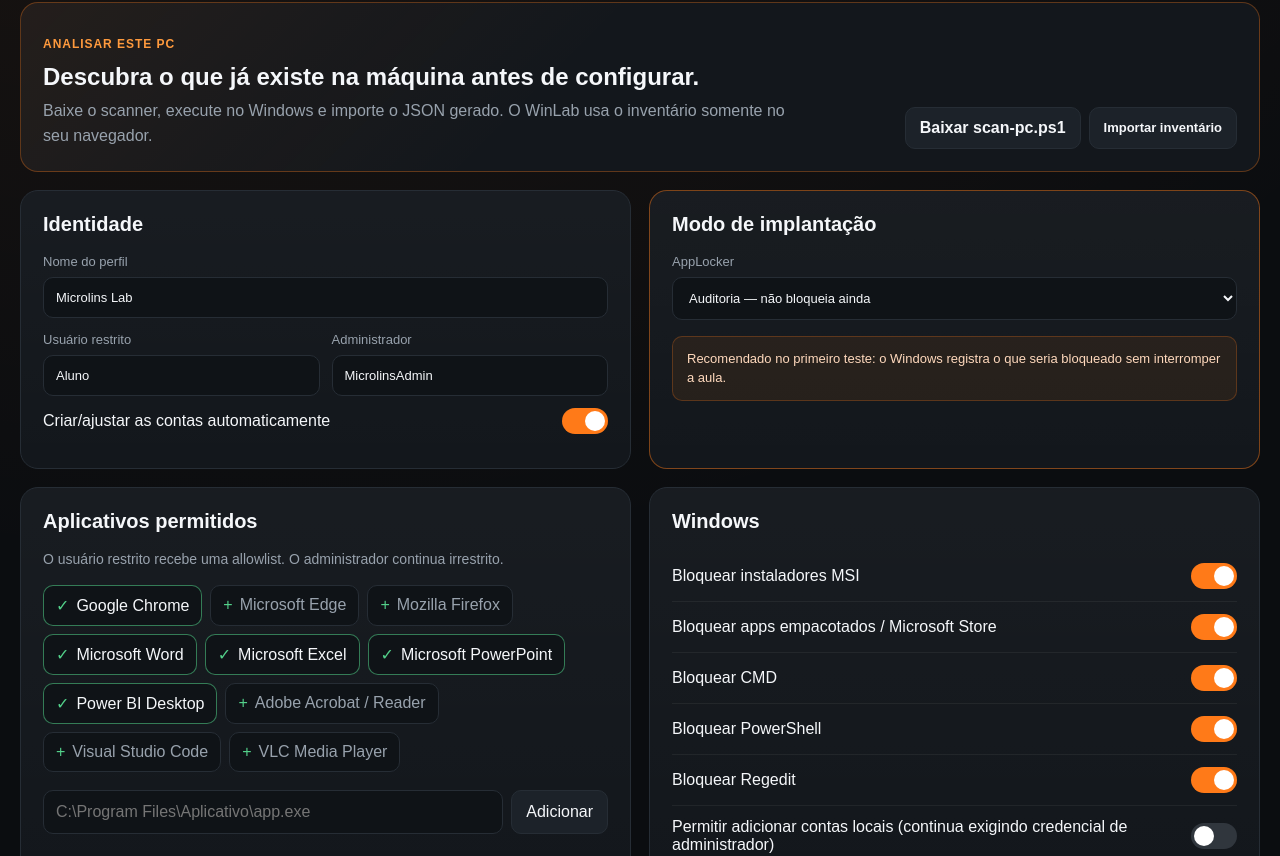
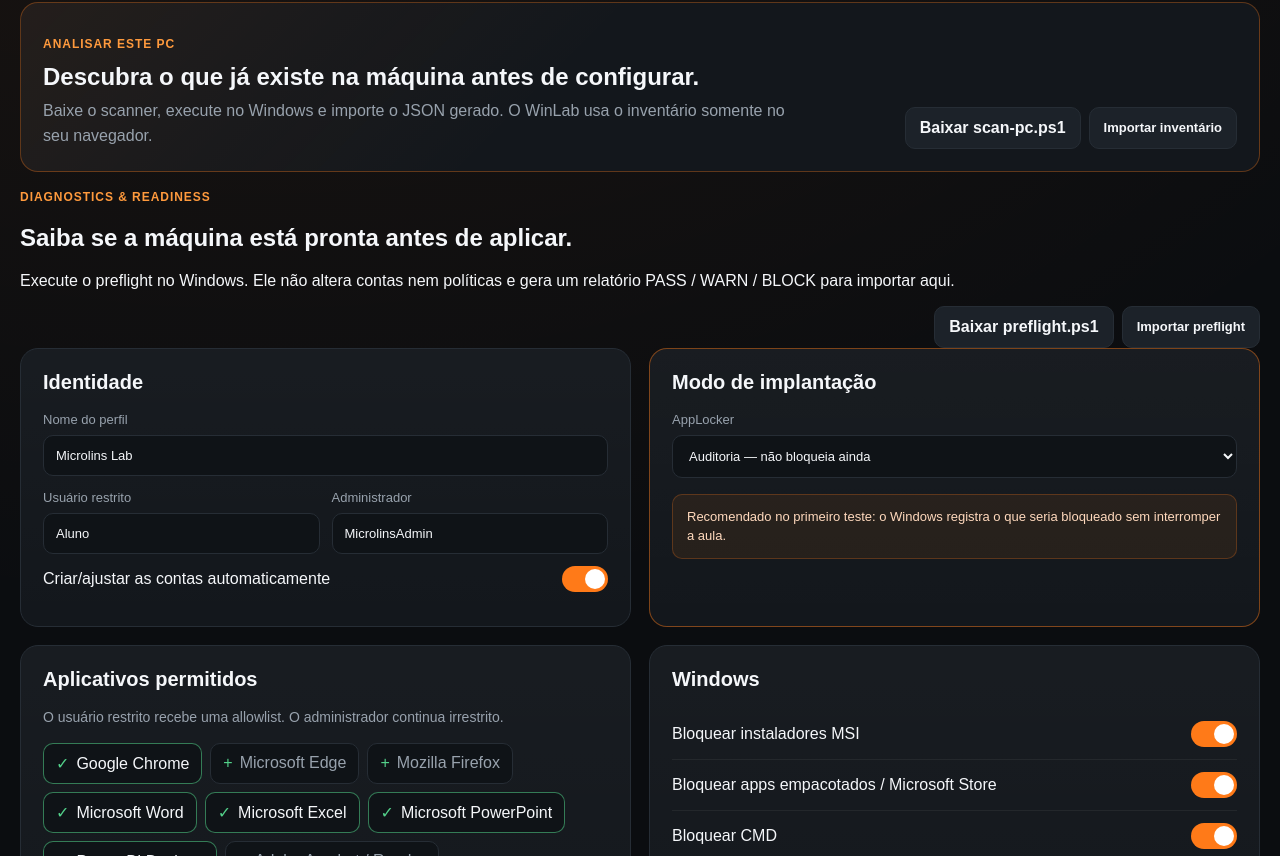
Before and after one commit to krrozino/winlab, a Next.js app: page / in a window 1280 px wide. Shown: the part 644-1500 px from the top of the page. Built offline with nearby package versions, Linux system fonts and the light colour scheme.

Commit message:
feat: import and display machine readiness reports

```diff
--- a/src/app/page.tsx
+++ b/src/app/page.tsx
@@ -12,6 +12,9 @@ import {
 } from "@/lib/inventory";
 import type { PcInventory } from "@/lib/inventory-types";
 import { generateInventoryScannerScript } from "@/lib/inventory-script";
+import { parsePreflightReportJson, isPreflightReady } from "@/lib/preflight";
+import type { PreflightReport } from "@/lib/preflight-types";
+import { generatePreflightScript } from "@/lib/preflight-script";
 import { getConfigReview } from "@/lib/review";
 import { getPreset, presets } from "@/lib/presets";
 import { Config, AllowedAppId, PresetId } from "@/lib/types";
@@ -51,6 +54,8 @@ export default function Home() {
   const [inventory, setInventory] = useState<PcInventory | null>(null);
   const [inventoryStatus, setInventoryStatus] = useState<string | null>(null);
   const [inventorySearch, setInventorySearch] = useState("");
+  const [preflightReport, setPreflightReport] = useState<PreflightReport | null>(null);
+  const [preflightStatus, setPreflightStatus] = useState<string | null>(null);
 
   const setupScript = useMemo(() => generateSetupScript(config), [config]);
   const reviewItems = useMemo(() => getConfigReview(config), [config]);
@@ -124,6 +129,21 @@ export default function Home() {
     }
   }
 
+  async function importPreflight(file: File | undefined) {
+    if (!file) return;
+
+    try {
+      const parsed = parsePreflightReportJson(await file.text());
+      setPreflightReport(parsed);
+      setPreflightStatus(`Preflight carregado: ${parsed.computerName || file.name}`);
+    } catch (error) {
+      setPreflightReport(null);
+      setPreflightStatus(
+        error instanceof Error ? error.message : "Não foi possível importar o preflight."
+      );
+    }
+  }
+
   function applyDetectedApps() {
     if (!inventory) return;
     setActivePreset(null);
@@ -150,7 +170,7 @@ export default function Home() {
     <main>
       <header className="hero">
         <div>
-          <p className="eyebrow">WinLab Configurator · MVP 0.7</p>
+          <p className="eyebrow">WinLab Configurator · MVP 0.8</p>
           <h1>Configure o Windows sem configurar máquina por máquina.</h1>
           <p className="subtitle">
             Escolha um preset, ajuste as políticas e gere um pacote portátil com
@@ -353,6 +373,80 @@ export default function Home() {
                   </span>
                 ))}
               </div>
+            </div>
+          </div>
+        )}
+      </section>
+
+      <section className="readinessPanel">
+        <div className="readinessIntro">
+          <div>
+            <p className="eyebrow">Diagnostics &amp; Readiness</p>
+            <h2>Saiba se a máquina está pronta antes de aplicar.</h2>
+            <p>
+              Execute o preflight no Windows. Ele não altera contas nem políticas e gera
+              um relatório PASS / WARN / BLOCK para importar aqui.
+            </p>
+          </div>
+
+          <div className="inventoryActions">
+            <button
+              className="secondary"
+              onClick={() =>
+                downloadText("preflight.ps1", generatePreflightScript(config))
+              }
+            >
+              Baixar preflight.ps1
+            </button>
+
+            <label className="importButton">
+              Importar preflight
+              <input
+                type="file"
+                accept=".json,application/json"
+                onChange={(event) => importPreflight(event.target.files?.[0])}
+              />
+            </label>
+          </div>
+        </div>
+
+        {preflightStatus && <p className="importStatus">{preflightStatus}</p>}
+
+        {preflightReport && (
+          <div className="readinessResults">
+            <div className="readinessScore">
+              <div className={`scoreCircle ${preflightReport.status.toLowerCase()}`}>
+                <strong>{preflightReport.summary.score}</strong>
+                <span>/100</span>
+              </div>
+              <div>
+                <span className={`readinessBadge ${preflightReport.status.toLowerCase()}`}>
+                  {preflightReport.status}
+                </span>
+                <h3>
+                  {isPreflightReady(preflightReport)
+                    ? "Máquina sem bloqueios críticos"
+                    : "Máquina ainda não está pronta"}
+                </h3>
+                <p>
+                  {preflightReport.summary.pass} PASS · {preflightReport.summary.warn} WARN ·{" "}
+                  {preflightReport.summary.block} BLOCK
+                </p>
+              </div>
+            </div>
+
+            <div className="readinessChecks">
+              {preflightReport.checks.map((check) => (
+                <div className="readinessCheck" key={check.id}>
+                  <span className={`checkStatus ${check.status.toLowerCase()}`}>
+                    {check.status}
+                  </span>
+                  <div>
+                    <strong>{check.label}</strong>
+                    <p>{check.message}</p>
+                  </div>
+                </div>
+              ))}
             </div>
           </div>
         )}
@@ -809,6 +903,7 @@ export default function Home() {
             <File name="audit.ps1" description="Lê os eventos do AppLocker dos últimos 7 dias." />
             <File name="liberar-wallpaper.ps1" description="Libera o wallpaper e agenda o rebloqueio." />
             <File name="verify.ps1" description="Verifica Windows, AppLocker, contas e caminhos dos aplicativos." />
+            <File name="preflight.ps1" description="Gera readiness PASS/WARN/BLOCK e relatório JSON antes do Apply." />
             <File name="scan-pc.ps1" description="Gera inventário JSON para importar novamente no WinLab." />
             <File name="maintenance.ps1" description="Relata espaço em disco e perfis antigos; pode removê-los quando explicitamente configurado." />
             <File name="config.json" description="Permite reproduzir a mesma configuração." />
```
